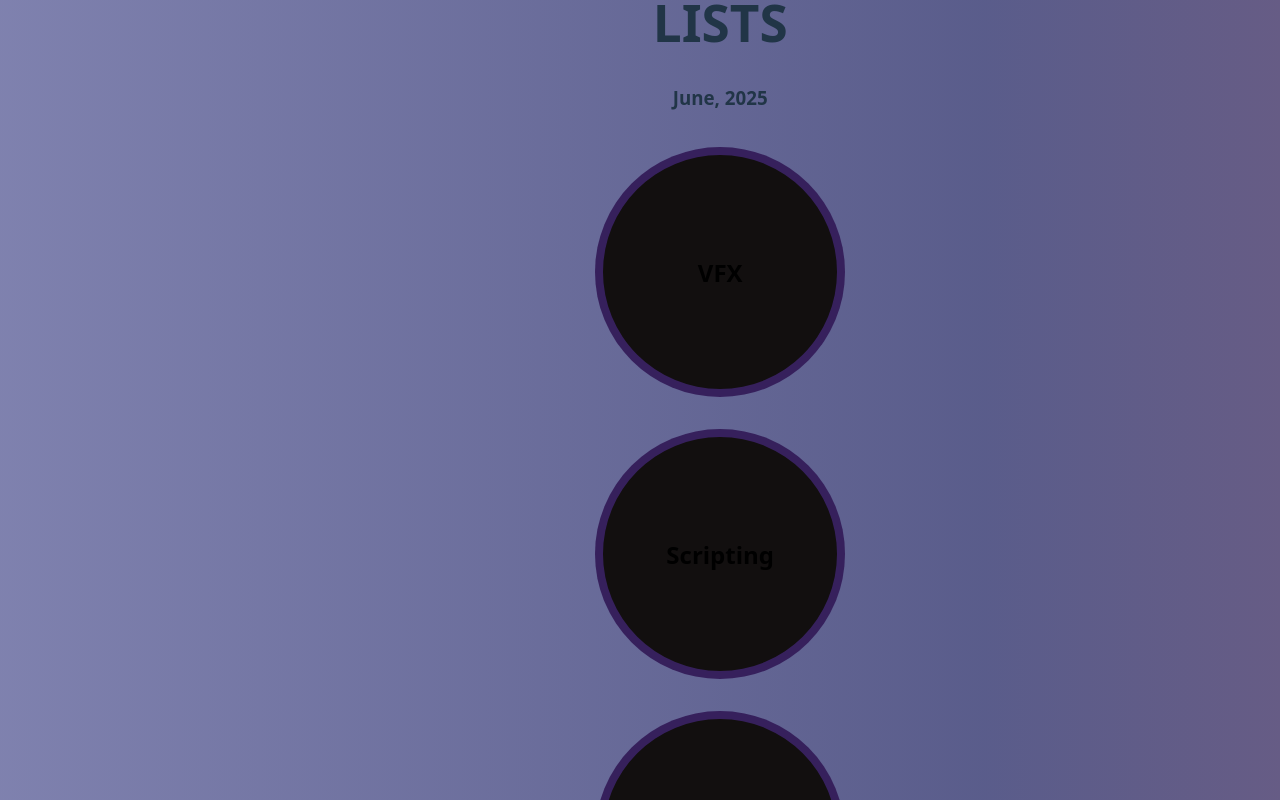
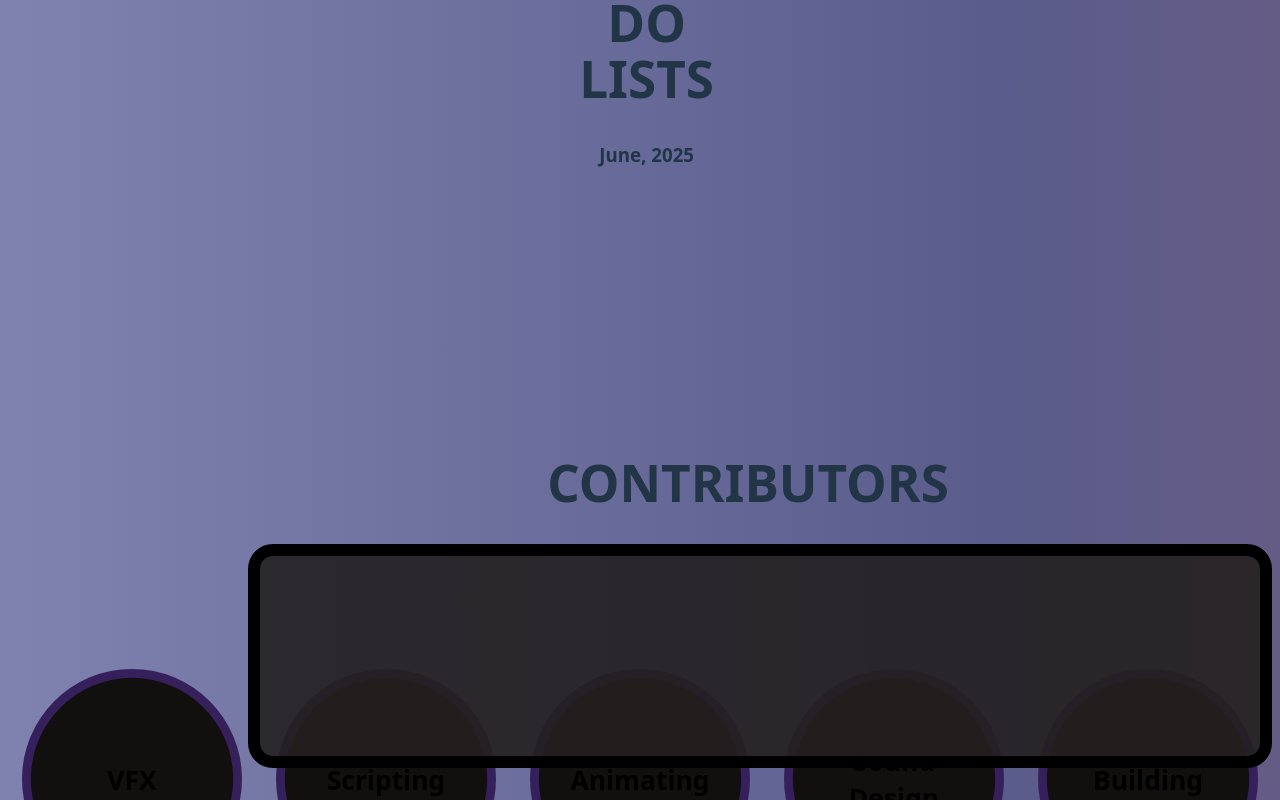
Before and after one commit to REdR0bbin2E/UpdateWebsite, a React (Vite) app in the folder Roblox-Daily-Updates/: page / in a window 1280 px wide. Shown: the part 1180-1980 px from the top of the page. Built offline with nearby package versions, Linux system fonts and the light colour scheme.

Commit message:
slight changes

```diff
--- a/Roblox-Daily-Updates/src/App.jsx
+++ b/Roblox-Daily-Updates/src/App.jsx
@@ -2,7 +2,7 @@ import { useState, useRef, UseEffect } from 'react'
 import reactLogo from './assets/react.svg'
 import viteLogo from '/vite.svg'
 import './App.css'
-import { animate, AnimatePresence, motion } from 'framer-motion'
+import { animate, AnimatePresence, motion, scale } from 'framer-motion'
 import FuuzynImage from '../src/assets/Roblox-avatars/FuuzynT.webp'
 import RedRobbin23Image from '../src/assets/Roblox-avatars/RedRobbin23T.webp'
 import MagpineImage from '../src/assets/Roblox-avatars/MagpineT.webp'
@@ -38,7 +38,7 @@ const MyModal = ({ isOpen, onClose, children, currentUser }) => (
           exit={{ scale: 0.9, opacity: 0 }}
           transition={{ duration: 0.5 }}
           style={{
-            background: "rgb(54, 42, 42)",
+            background: "rgb(36, 44, 96)",
             color: "white",
             alignSelf: "center",
             justifySelf: "center",
@@ -307,17 +307,22 @@ function App() {
           <div style={{ position: "relative", marginLeft: "45%", marginRight: "45%", zIndex: 10, top: -475 }}>
             <h1 >TO-DO LISTS</h1>
             <h3>June, 2025</h3>
+          </div>
 
           {roles.map((_, index) => (
-              <div key={index} style={{ padding: "1rem", display: "flex", flexDirection: "row", width: "100%", flexWrap: "wrap", justifyContent: "space-between", gap: "16px" }}>
-                <motion.button style={{
-                  width: 250,
-                  height: 250,
+
+            < motion.button key={index} whileDrag={{ scale: 1.2 }} initial={{ scale: 1.1 }} style={{
+              width: 200,
+              height: 200,
               background: "rgb(18, 15, 15)",
               borderRadius: 360, border: "8px solid rgba(90, 50, 170, 0.5)",
               padding: "1rem",
-                  justifyContent: "space-between",
-                  flexDirection: "row"
+              flexDirection: "row",
+              alignItems: "left",
+              gap: "12px",
+              justifyContent: "space-evenly"
+
+
             }}>
 
 
@@ -325,11 +330,10 @@ function App() {
 
 
             </motion.button>
-              </div>
+
           ))}
 
 
-          </div>
 
 
 
@@ -346,7 +350,7 @@ function App() {
 
 
 
-        </div>
+        </div >
 
 
         <div>
```
Lines whose indentation alone changed are shown as unchanged.
